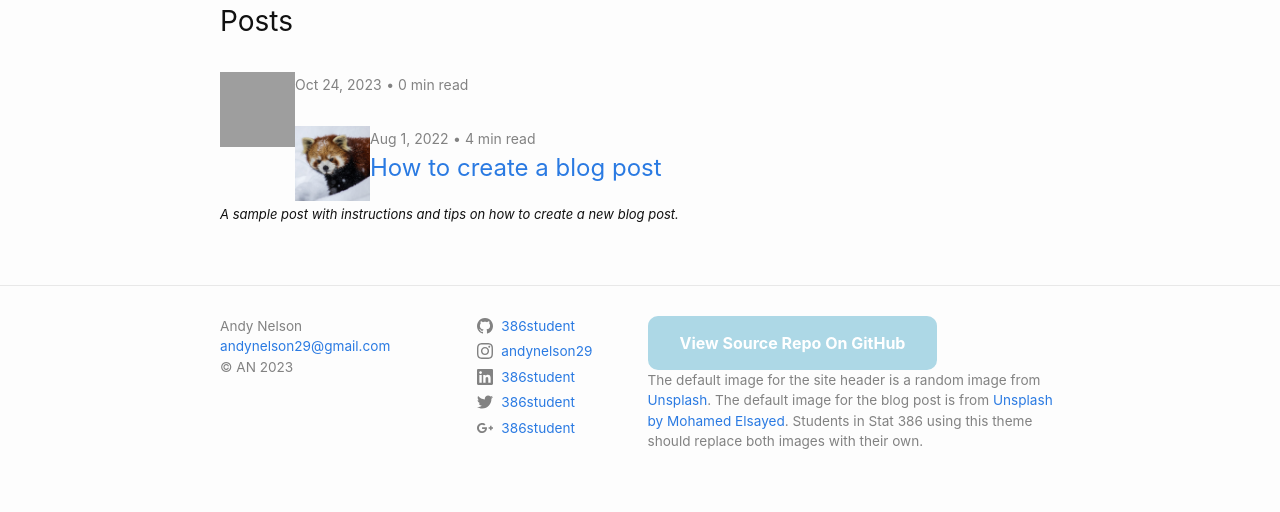
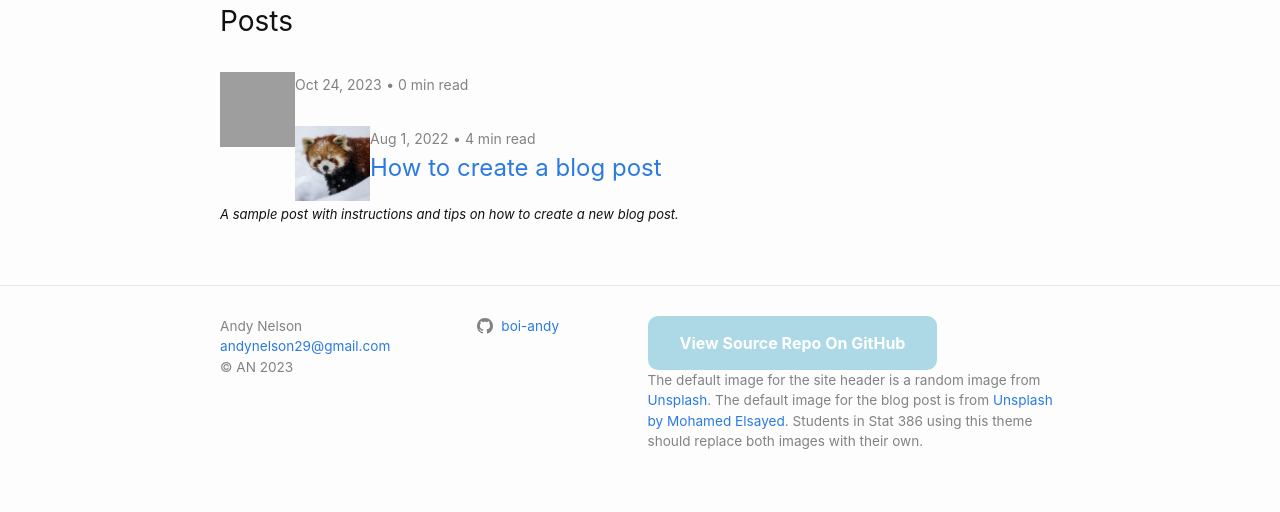
Before and after one commit to boi-andy/my-blog, a Jekyll site: the page built from index.markdown, in a window 1280 px wide. Shown: the part 442-954 px from the top of the page. Built offline with Jekyll 4.4.1, drawn with Linux system fonts in a browser that asks for light colours; grey boxes are pictures that could not be loaded.

Commit message:
update 1

```diff
--- a/_config.yml
+++ b/_config.yml
@@ -18,7 +18,7 @@
 # You can create any custom variable you would like, and they will be accessible
 # in the templates via {{ site.myvariable }}.
 
-title: How to Use Data Science to Create a Baseball Line-up
+title: "How to Use Data Science to Create a Baseball Line-up"
 email: andynelson29@gmail.com
 description: "Change the description so that it describes your blog"
 baseurl: "/my-blog" # the name of the repository
@@ -35,16 +35,16 @@ footer_description: 'The default image for the site header is a random image fro
 
 
 # Social media users names.  Leave fields blank that you don't want displayed
-twitter_username: 386student
-github_username:  386student
-linkedin_username: 386student
+twitter_username:
+github_username:  boi-andy
+linkedin_username:
 dribbble_username:
 facebook_username:
 flickr_username:
-instagram_username: andynelson29
+instagram_username:
 pinterest_username:
 youtube_username:
-googleplus_username: 386student
+googleplus_username:
 
 plugins:
   - jekyll-feed
```
